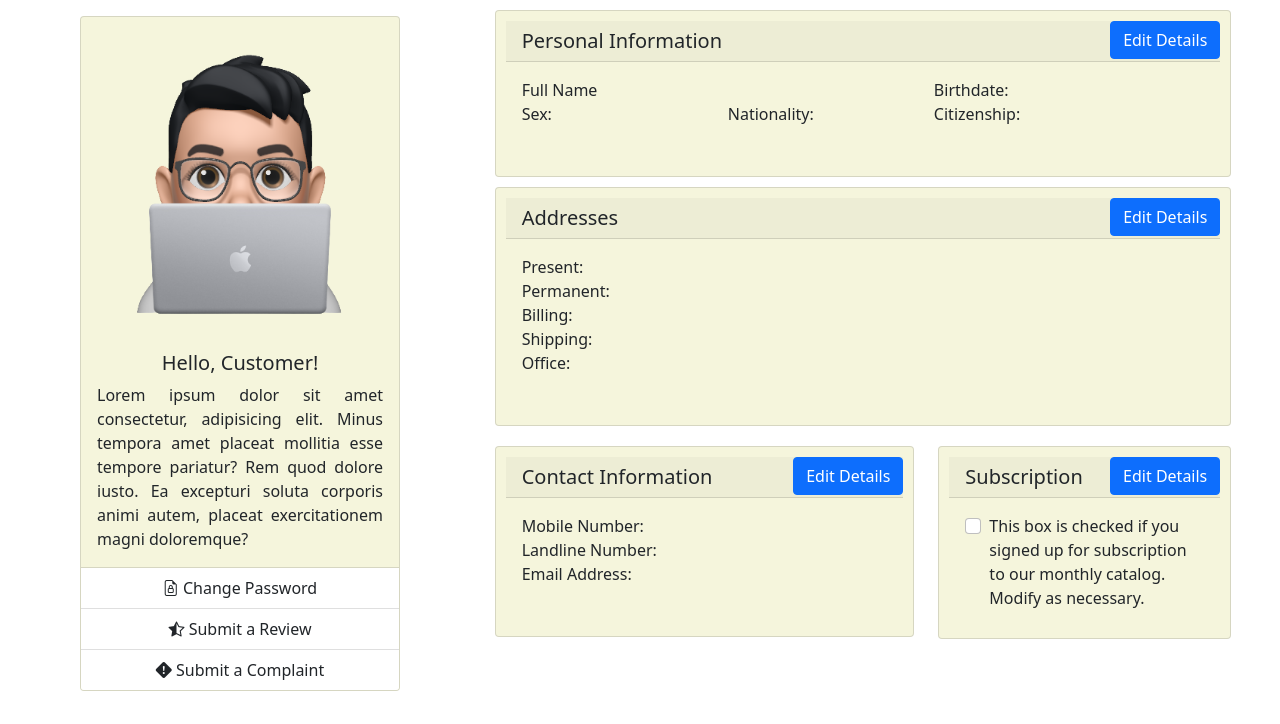
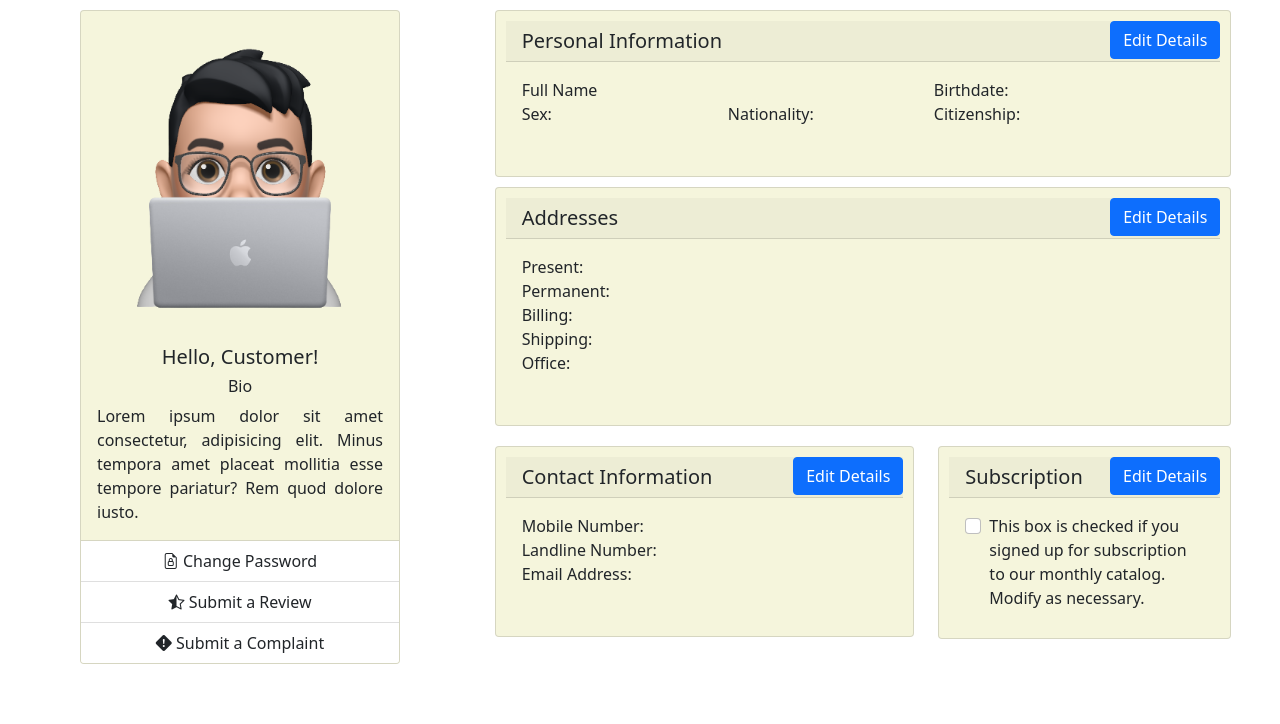
Before and after one commit to Coscolluela/MarKitten, a Django app: template markitten/markitten_app/templates/markitten_app/profile.html in a window 1280 px wide. Shown: the part 76-800 px from the top of the page. Run offline with Django 3.2, Linux system fonts and the light colour scheme; the template is opened without the code that fills it, so the values that code supplies are empty; parts of the project's set-up code (start-up, migrations or seed data) failed here and were passed over.

Commit message:
UI fixes

```diff
--- a/markitten/markitten_app/templates/markitten_app/leaveComplaint.html
+++ b/markitten/markitten_app/templates/markitten_app/leaveComplaint.html
@@ -41,7 +41,10 @@
     </nav>
     <div class="row">
         <br>
-        <h4 style="margin-left: 40px; margin-bottom: 40px;">Order History</h4>
+        <h4 style="margin-left: 40px; margin-bottom: 40px;">
+            <a href="profile.html" class="simpleLink" style="color: gray;">Profile > </a>
+            Order History
+        </h4>
         <div class="col-md-6" id="fade-in">
             <div class="row">
                 <div class="col-md-4">
--- a/markitten/markitten_app/templates/markitten_app/profile.html
+++ b/markitten/markitten_app/templates/markitten_app/profile.html
@@ -41,14 +41,14 @@
 
     <div class="row">
         <div class="col-lg-4" id="fade-in" style="margin-left: 60px;">
-            <div class="card" style="width: 20rem; background-color: beige; margin-top: 4%; margin-left: 20px;">
+            <div class="card" style="width: 20rem; background-color: beige; margin-left: 20px;">
                 <img src="assets/images/sampleProfile.png" alt="">
                 <div class="card-body">
                     <h5 class="card-title" style="text-align: center;">Hello, Customer!</h5>
+                    <h6 style="text-align: center">Bio</h6>
                     <p class="card-text" style="text-align: justify;">
                         Lorem ipsum dolor sit amet consectetur, adipisicing elit. Minus tempora amet
-                        placeat mollitia esse tempore pariatur? Rem quod dolore iusto. Ea excepturi soluta corporis
-                        animi autem, placeat exercitationem magni doloremque?</p>
+                        placeat mollitia esse tempore pariatur? Rem quod dolore iusto. </p>
                 </div>
                 <ul class="list-group list-group-flush">
                     <li class="list-group-item" style="text-align: center;">
```
Also changed, not shown: markitten/markitten_app/templates/markitten_app/leaveReview.html (+4 -3 lines).
